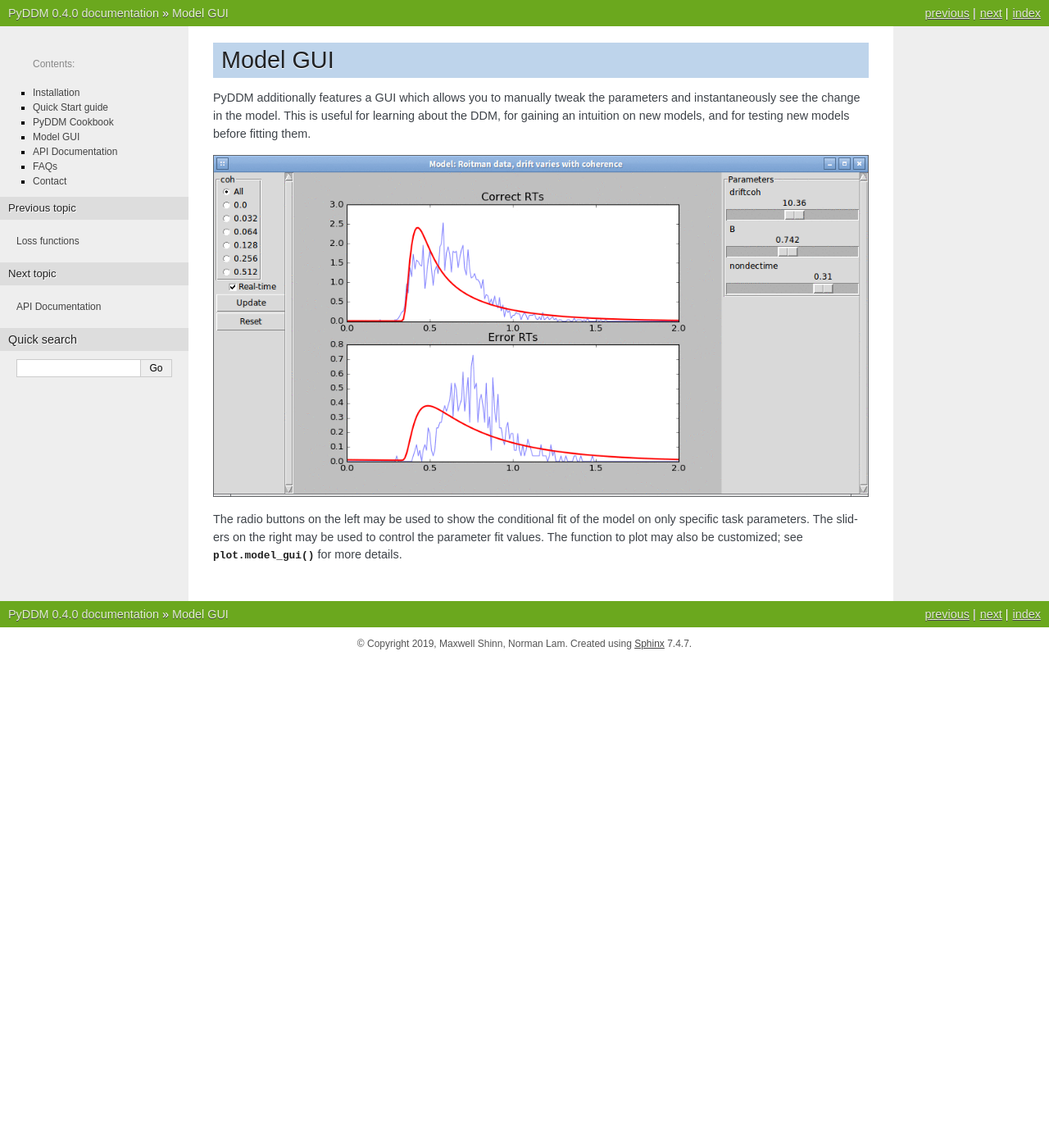
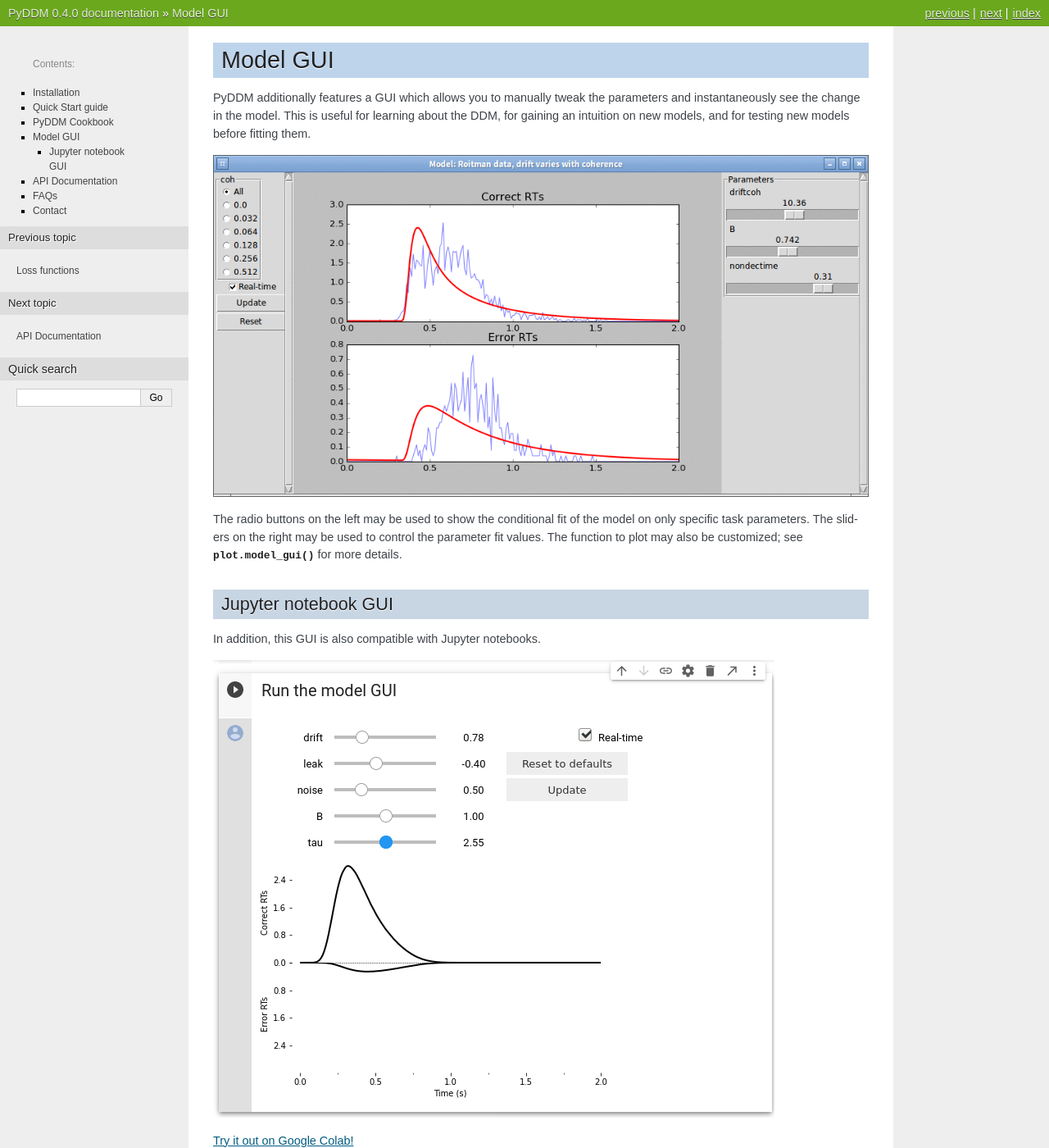
Before and after one commit to mwshinn/PyDDM, a Sphinx documentation site: the page built from doc/modelgui.rst, in a window 1280 px wide and 1400 px high. Shown: the whole window at 82% size. Built offline with Sphinx 7.4.7, drawn with Linux system fonts in a browser that asks for light colours; formulas are drawn with MathJax 3.

Commit message:
Reference to jupyter model gui on model gui page in docs

```diff
--- a/doc/modelgui.rst
+++ b/doc/modelgui.rst
@@ -13,3 +13,13 @@ of the model on only specific task parameters.  The sliders on the
 right may be used to control the parameter fit values.  The function
 to plot may also be customized; see :func:`.plot.model_gui` for more
 details.
+
+Jupyter notebook GUI
+--------------------
+
+In addition, this GUI is also compatible with Jupyter notebooks.
+
+.. image:: images/jupyter-gui.png
+
+`Try it out on Google Colab!
+<https://colab.research.google.com/github/mwshinn/PyDDM/blob/master/doc/notebooks/pyddm_demo_leaky_collapse.ipynb>`_
```
Also changed, not shown: doc/images/jupyter-gui.png (added).
